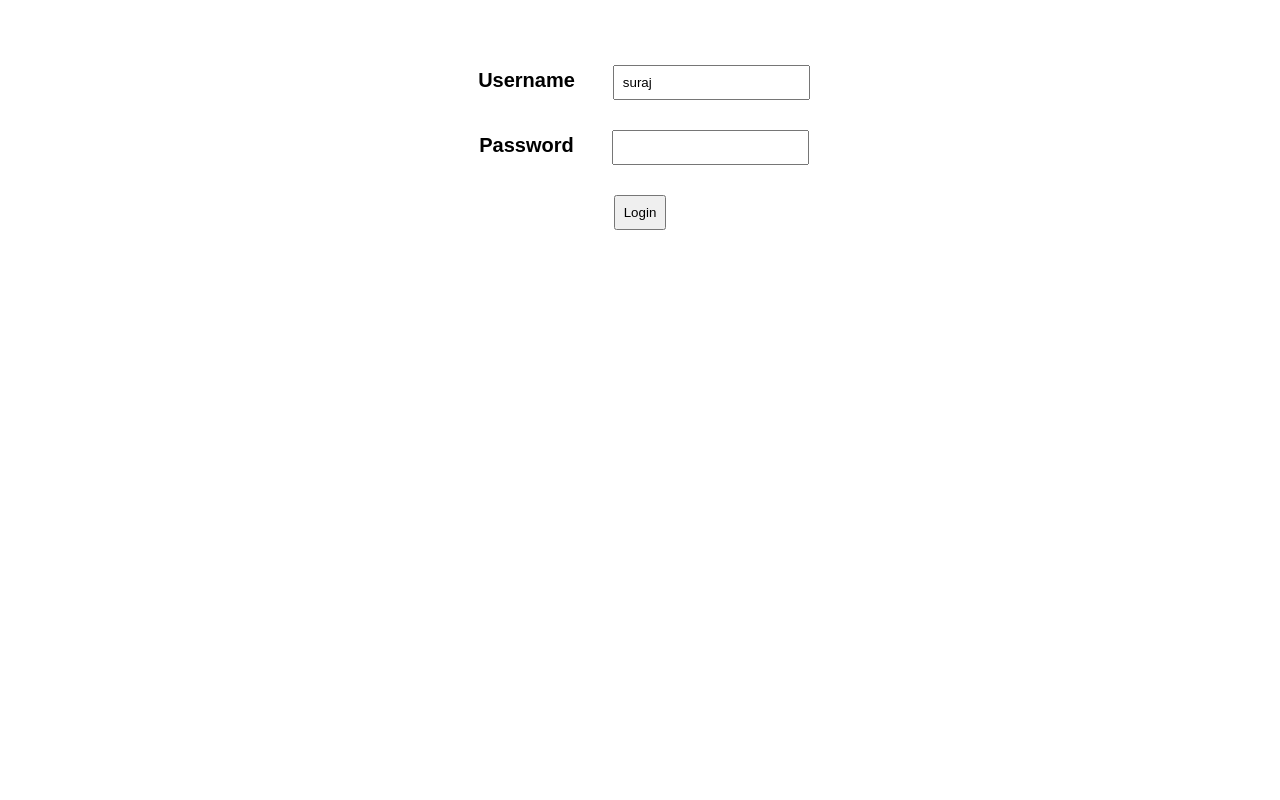
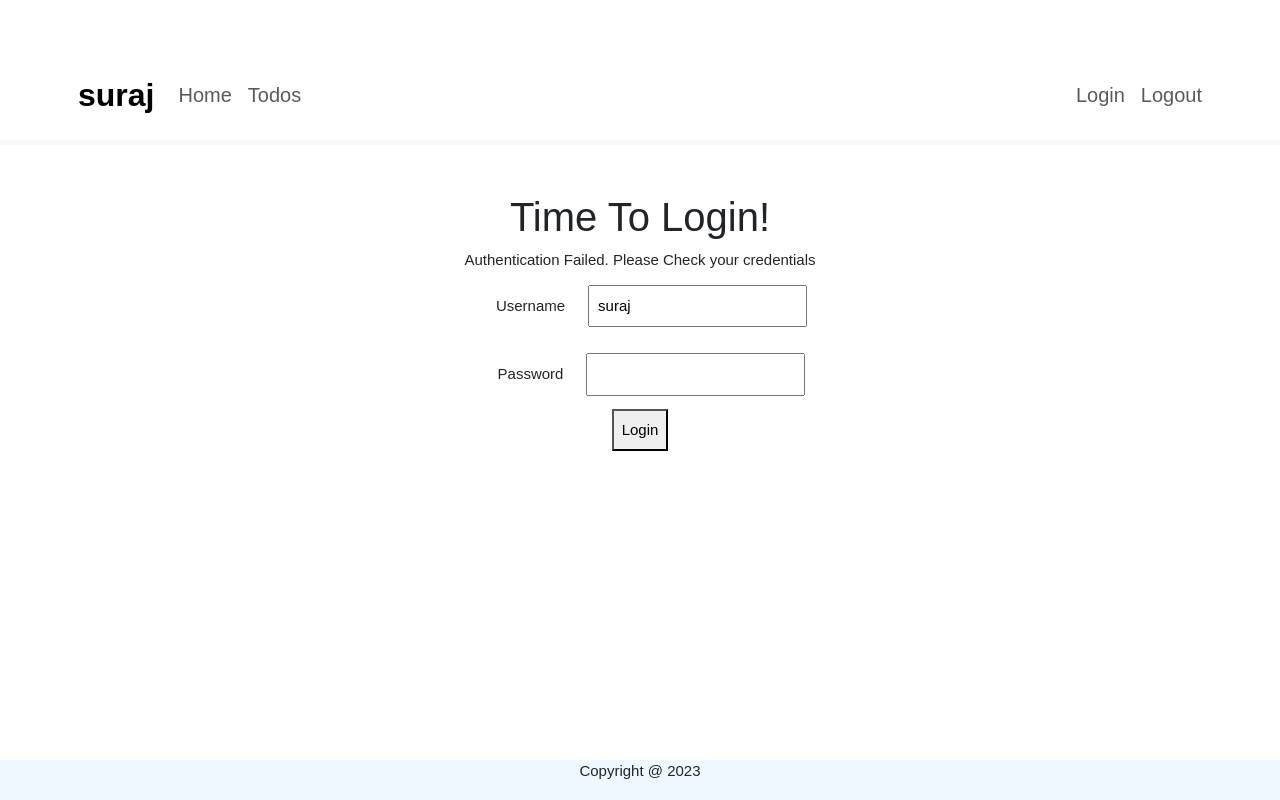
Before and after one commit to suraj-khanal/npm-react-app-spring, a React (Create React App) app: page / in a window 1280 px wide. Both pictures are taken after a click on the button "Login". Built offline with nearby package versions, Linux system fonts and the light colour scheme; the HTML template or start-up script is replaced by a standard one.

Commit message:
Fourth Commit 10-27-2-23

```diff
--- a/package.json
+++ b/package.json
@@ -6,8 +6,10 @@
     "@testing-library/jest-dom": "^5.17.0",
     "@testing-library/react": "^13.4.0",
     "@testing-library/user-event": "^13.5.0",
+    "bootstrap": "^5.3.2",
     "react": "^18.2.0",
     "react-dom": "^18.2.0",
+    "react-router-dom": "^6.17.0",
     "react-scripts": "5.0.1",
     "web-vitals": "^2.1.4"
   },
--- a/src/App.css
+++ b/src/App.css
@@ -1,7 +1,7 @@
 .App {
   text-align: center;
   margin-top: 50px;
-  font-size: 20px;
-  font-weight: 550;
+  font-size: 15px;
+  font-weight:500;
   font-family: sans-serif;
 }
--- /dev/null
+++ b/src/components/todo/ErrorComponent.jsx
@@ -0,0 +1,8 @@
+export default function ErrorComponent() {
+    return (
+      <div className="ErrorComponent">
+        <h1>We are working really hard</h1>
+        <div>Apologies for the 404. Reach out to our team at abc@gmail.com</div>
+      </div>
+    );
+  }
--- /dev/null
+++ b/src/components/todo/FooterComponent.jsx
@@ -0,0 +1,7 @@
+export default function FooterComponent() {
+    return (
+      <footer className="footer">
+        <div className="container">Copyright @ 2023</div>
+      </footer>
+    );
+  }
--- /dev/null
+++ b/src/components/todo/HeaderComponent.jsx
@@ -0,0 +1,26 @@
+import { Link } from "react-router-dom";
+
+export default function HeaderComponent() {
+    return (
+      <header className="border-bottom border-light border-5 mb-5 p-2">
+      <div className="container">
+          <div className="row">
+              <nav className="navbar navbar-expand-lg">
+                  <a className="navbar-brand ms-2 fs-2 fw-bold text-black" href="https://surajkhanal.com">suraj</a>
+                  <div className="collapse navbar-collapse">
+                      <ul className="navbar-nav">
+                          <li className="nav-item fs-5"><Link className="nav-link" to="/welcome/suraj">Home</Link></li>
+                          <li className="nav-item fs-5"><Link className="nav-link" to="/todos">Todos</Link></li>
+                      </ul>
+                  </div>
+                  <ul className="navbar-nav">
+                      <li className="nav-item fs-5"><Link className="nav-link" to="/login">Login</Link></li>
+                      <li className="nav-item fs-5"><Link className="nav-link" to="/logout">Logout</Link></li>
+                  </ul>
+              </nav>
+          </div>
+      </div>
+  </header>
+
+    );
+  }
--- /dev/null
+++ b/src/components/todo/ListTodosComponent.jsx
@@ -0,0 +1,47 @@
+export default function ListTodosComponent() {
+    const today = new Date();
+    const targetDate = new Date(
+      today.getFullYear() + 12,
+      today.getMonth(),
+      today.getDay()
+    );
+    const todos = [
+      { id: 1, description: "Learn AWS", done: false, targetDate: targetDate },
+      { id: 2, description: "Learn Azure", done: false, targetDate: targetDate },
+      {
+        id: 3,
+        description: "Learn Full Stack",
+        done: false,
+        targetDate: targetDate,
+      },
+      { id: 4, description: "Learn DevOps", done: false, targetDate: targetDate },
+    ];
+
+    return (
+      <div className="container">
+        <h1>Things You want to do</h1>
+        <div>
+          <table className="table">
+            <thead>
+              <tr>
+                <td>ID</td>
+                <td>Description</td>
+                <td>Is Done?</td>
+                <td>Target Date</td>
+              </tr>
+            </thead>
+            <tbody>
+              {todos.map((todo) => (
+                <tr key={todo.id}>
+                  <td>{todo.id}</td>
+                  <td>{todo.description}</td>
+                  <td>{todo.done.toString()}</td>
+                  <td>{todo.targetDate.toDateString()}</td>
+                </tr>
+              ))}
+            </tbody>
+          </table>
+        </div>
+      </div>
+    );
+  }
--- /dev/null
+++ b/src/components/todo/LoginComponent.jsx
@@ -0,0 +1,90 @@
+import { useState } from "react";
+import { useNavigate } from "react-router-dom";
+
+export default function LoginComponent() {
+    const [username, setUsername] = useState("suraj");
+    const [password, setPassword] = useState("");
+    const [showSuccessMessage, setShowSuccessMessage] = useState(false);
+    const [showErrorMessage, setShowErrorMessage] = useState(false);
+
+    const navigate = useNavigate();
+
+    function handleUsernameChange(event) {
+      // console.log(event.target.value)
+      setUsername(event.target.value);
+    }
+
+    function handlePasswordChange(event) {
+      //console.log(event.target.value)
+      setPassword(event.target.value);
+    }
+
+    function handleSubmit() {
+      if (username === "suraj" && password === "password") {
+        console.log("success");
+        setShowSuccessMessage(true);
+        setShowErrorMessage(false);
+        navigate(`/welcome/${username}`);
+      } else {
+        console.log("Failed");
+        setShowSuccessMessage(false);
+        setShowErrorMessage(true);
+      }
+    }
+    // function SuccessMessageComponent(){
+    //     if (showSuccessMessage) {
+    //         return <div className="SuccessMessage">Authenticated Sucessfully</div>
+    //     }
+    //     return null
+    // }
+    // function ErrorMessageComponent(){
+    //     if (showErrorMessage) {
+    //         return <div className="errorMessage">Authentication Failed. Please Check your credentials</div>
+    //     }
+    //     return null
+    // }
+
+    return (
+      <div className="Login">
+        <h1>Time To Login! </h1>
+        {/* <SuccessMessageComponent /> */}
+        {showSuccessMessage && (
+          <div className="SuccessMessage">Authenticated Sucessfully</div>
+        )}
+
+        {/* <ErrorMessageComponent /> */}
+        {showErrorMessage && (
+          <div className="errorMessage">
+            Authentication Failed. Please Check your credentials
+          </div>
+        )}
+
+        <div className="LoginForm">
+          <div>
+            <label>Username</label>
+            <input
+              type="text"
+              name="username"
+              value={username}
+              onChange={handleUsernameChange}
+            />
+          </div>
+
+          <div>
+            <label>Password</label>
+            <input
+              type="password"
+              name="password"
+              value={password}
+              onChange={handlePasswordChange}
+            />
+          </div>
+          <div>
+            <button type="button" name="login" onClick={handleSubmit}>
+              Login
+            </button>
+          </div>
+        </div>
+      </div>
+    );
+  }
--- /dev/null
+++ b/src/components/todo/LogoutComponent.jsx
@@ -0,0 +1,8 @@
+export default function LogoutComponent() {
+    return (
+      <div className="LogoutComponent">
+        <h1>You are Logged Out</h1>
+        <div> Than you for using our App. Come back soon </div>
+      </div>
+    );
+  }
--- a/src/components/todo/TodoApp.css
+++ b/src/components/todo/TodoApp.css
@@ -2,3 +2,11 @@
     margin: 15px;
     padding: 8px;
 }
+
+.footer{
+    bottom: 0;
+    position: absolute;
+    width:100%;
+    height: 40px;
+    background-color: aliceblue;
+}
--- a/src/components/todo/TodoApp.jsx
+++ b/src/components/todo/TodoApp.jsx
@@ -1,55 +1,32 @@
-import { useState } from 'react';
-import './TodoApp.css';
+import "./TodoApp.css";
+import LogoutComponent from "./LogoutComponent";
+import FooterComponent from "./FooterComponent";
+import HeaderComponent from "./HeaderComponent";
+import ErrorComponent from "./ErrorComponent";
+import ListTodosComponent from "./ListTodosComponent";
+import WelcomeComponent from "./WelcomeComponent";
+import LoginComponent from "./LoginComponent";
 
-export default function TodoApp(){
-    return (
-        <div className="TodoApp">
-            {/* Todo Management Application */}
-            <LoginComponent />
-            {/* <WelcomeComponent /> */}
-        </div>
-    )
+import { BrowserRouter, Route,Routes } from "react-router-dom";
+
+export default function TodoApp() {
+  return (
+    <div className="TodoApp">
+      {/* Todo Management Application */}
+
+      <BrowserRouter>
+        <HeaderComponent />
+        <Routes>
+          <Route path="/" element={<LoginComponent />} />
+          <Route path="/login" element={<LoginComponent />} />
+          <Route path="/welcome/:username" element={<WelcomeComponent />} />
+          <Route path="/todos" element={<ListTodosComponent />} />
+          <Route path="/logout" element={<LogoutComponent />} />
+
+          <Route path="*" element={<ErrorComponent />} />
+        </Routes>
+        <FooterComponent />
+      </BrowserRouter>
+    </div>
+  );
 }
-
-function LoginComponent(){
-
-    const [username, setUsername] = useState('suraj')
-    const [password, setPassword] = useState('')
-
-    function handleUsernameChange(event){
-        // console.log(event.target.value)
-        setUsername(event.target.value)
-    }
-
-    function handlePasswordChange(event){
-         console.log(event.target.value)
-        setPassword(event.target.value)
-    }
-
-    return (
-        <div className="Login">
-           <div className="LoginForm">
-            <div>
-                <label>Username</label>
-                <input type="text" name="username" value={username} onChange={handleUsernameChange}  />
-            </div>
-
-            <div>
-                <label>Password</label>
-                <input type="password" name="password" value={password} onChange={handlePasswordChange} />
-            </div>
-            <div>
-                <button type="button" name="login" >Login</button>
-            </div>
-           </div>
-        </div>
-    )
-}
-
-function WelcomeComponent(){
-    return (
-        <div className="Welcome">
-            Welcome Component
-        </div>
-    )
-}
--- /dev/null
+++ b/src/components/todo/WelcomeComponent.jsx
@@ -0,0 +1,15 @@
+import { useParams, Link } from "react-router-dom";
+
+export default function WelcomeComponent() {
+    const { username } = useParams();
+    console.log(username);
+
+    return (
+      <div className="WelcomeComponent">
+        <h1>Welcome {username}</h1>
+        <div>
+          Manage Your Todos <Link to="/todos">Go Here</Link>
+        </div>
+      </div>
+    );
+}
--- a/src/index.js
+++ b/src/index.js
@@ -3,6 +3,7 @@
 import './index.css';
 import App from './App';
 import reportWebVitals from './reportWebVitals';
+import 'bootstrap/dist/css/bootstrap.min.css';
 
 const root = ReactDOM.createRoot(document.getElementById('root'));
 root.render(
```
Also changed, not shown: 1 other file (tests, documents, lock files or other folders).
